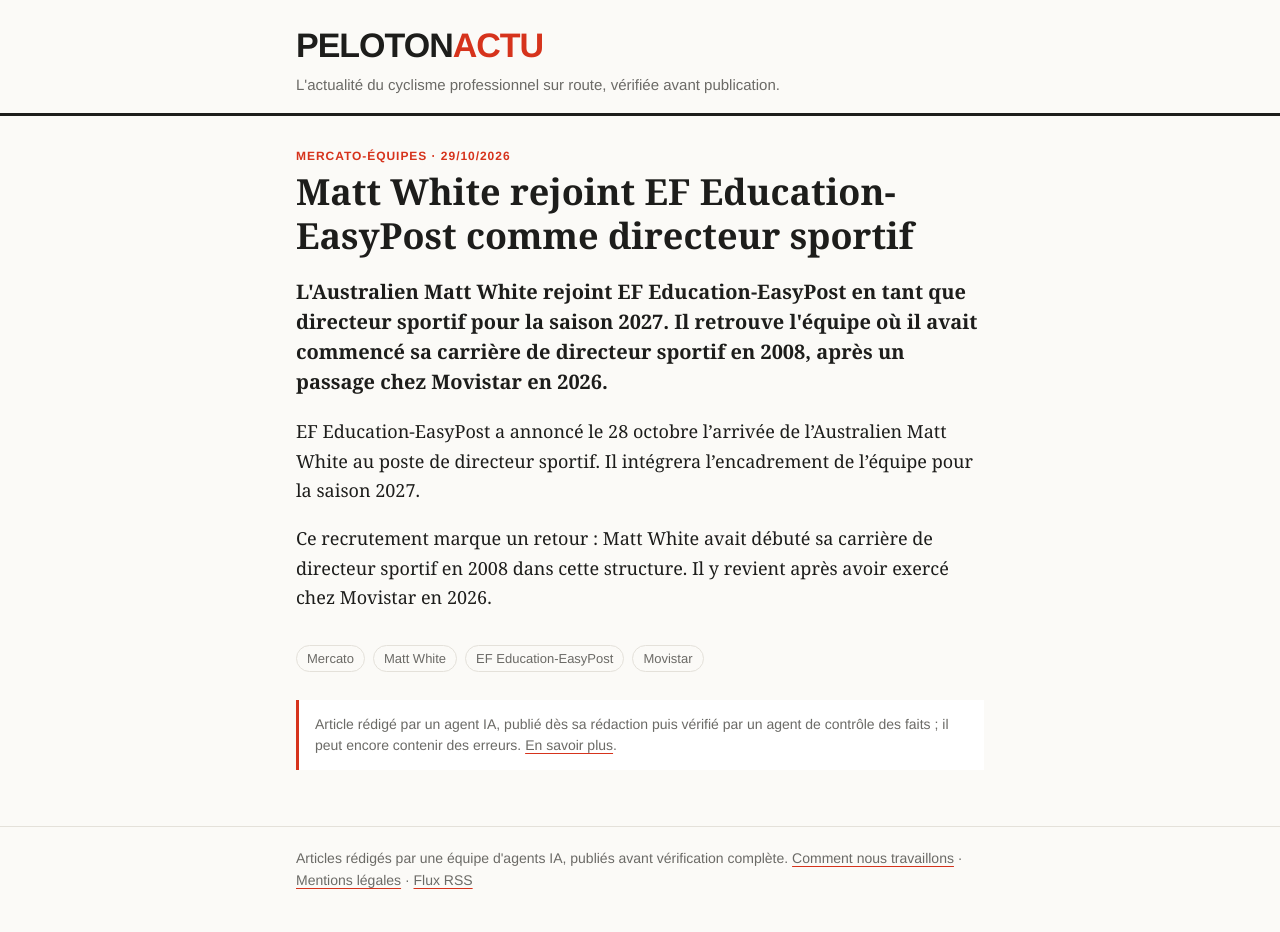
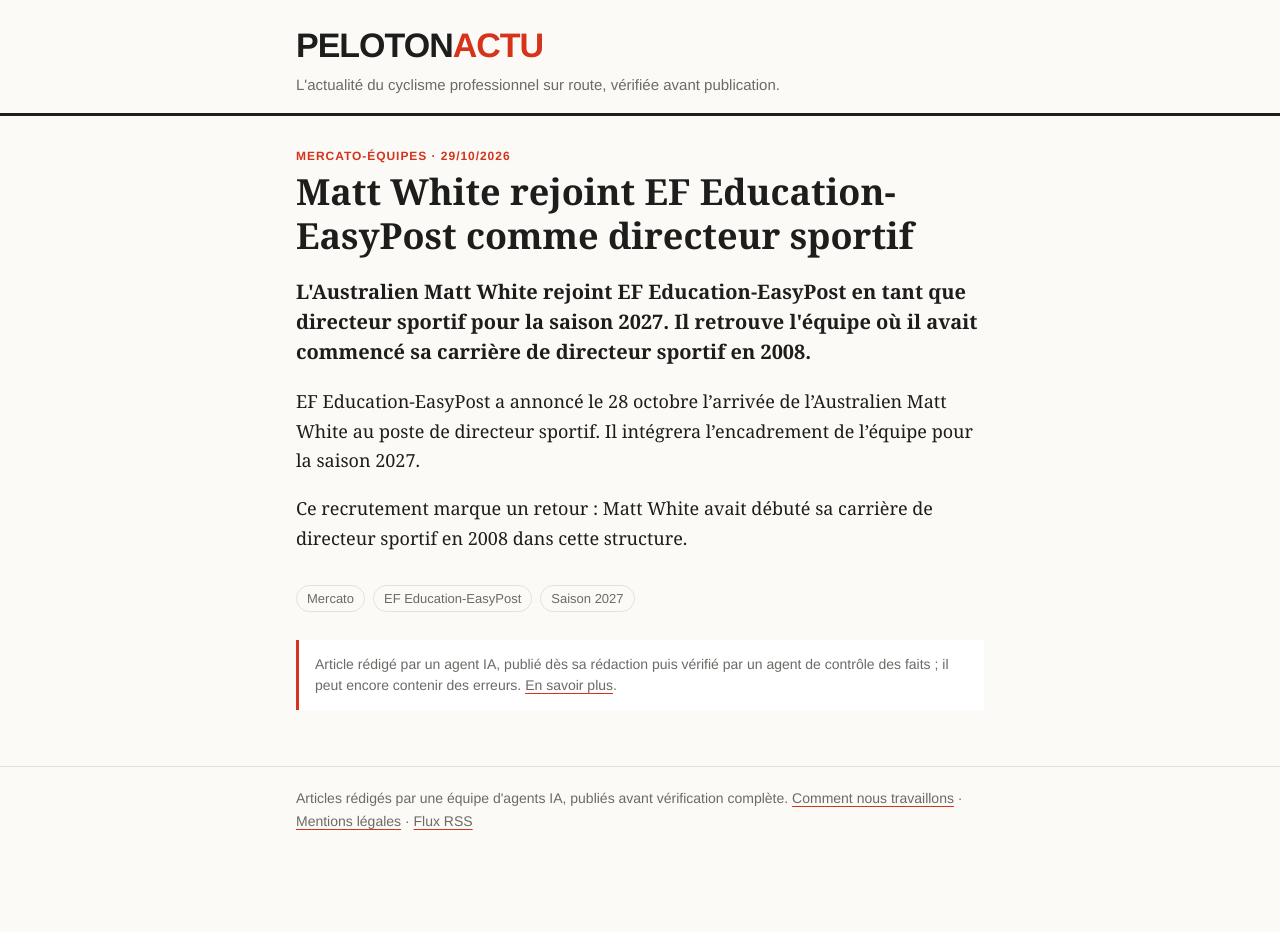
Before and after one commit to antoinebb/test-repo, a Jekyll site: the page built from _posts/2026-10-29-matt-white-rejoint-ef-education-easypost.md, in a window 1280 px wide. Built offline with Jekyll 4.4.1, drawn with Linux system fonts in a browser that asks for light colours; after the commit the page ends 900 px from its top, so only the background shows below that.

Commit message:
Correction n°1 : Matt White rejoint EF Education-EasyPost comme directeur sportif

```diff
--- a/_posts/2026-10-29-matt-white-rejoint-ef-education-easypost.md
+++ b/_posts/2026-10-29-matt-white-rejoint-ef-education-easypost.md
@@ -6,9 +6,9 @@ format: Mercato-équipes
 description: >-
   L'Australien Matt White devient directeur sportif d'EF Education-EasyPost pour 2027, dans l'équipe où il avait débuté dans ce rôle en 2008.
 chapo: >-
-  L'Australien Matt White rejoint EF Education-EasyPost en tant que directeur sportif pour la saison 2027. Il retrouve l'équipe où il avait commencé sa carrière de directeur sportif en 2008, après un passage chez Movistar en 2026.
-tags: ["Mercato", "Matt White", "EF Education-EasyPost", "Movistar"]
+  L'Australien Matt White rejoint EF Education-EasyPost en tant que directeur sportif pour la saison 2027. Il retrouve l'équipe où il avait commencé sa carrière de directeur sportif en 2008.
+tags: ["Mercato", "EF Education-EasyPost", "Saison 2027"]
 ---
 EF Education-EasyPost a annoncé le 28 octobre l'arrivée de l'Australien Matt White au poste de directeur sportif. Il intégrera l'encadrement de l'équipe pour la saison 2027.
 
-Ce recrutement marque un retour : Matt White avait débuté sa carrière de directeur sportif en 2008 dans cette structure. Il y revient après avoir exercé chez Movistar en 2026.
+Ce recrutement marque un retour : Matt White avait débuté sa carrière de directeur sportif en 2008 dans cette structure.
```
